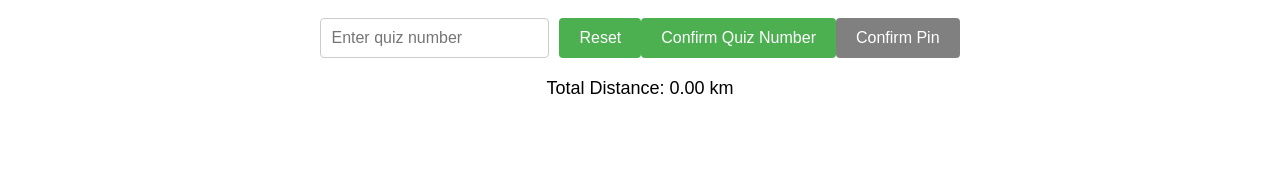
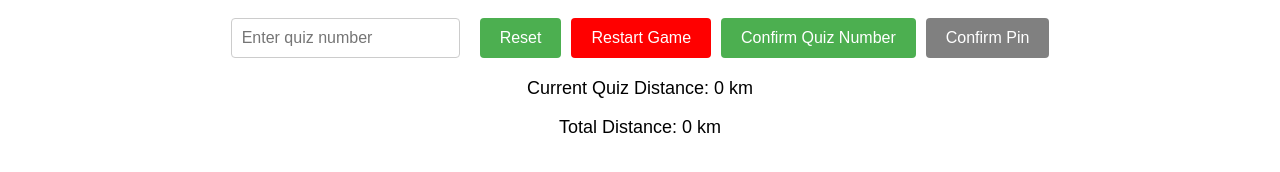
Before and after one commit to HayatoHongo/geogemini5, a plain HTML site: page index.html in a window 1280 px wide. Both pictures are taken after a click on the button "Reset". Shown: the part 622-794 px from the top of the page. Drawn offline with Linux system fonts and the light colour scheme; some packages are replaced by stand-ins of ours.

Commit message:
Update distance calculation logic and button behavior

```diff
--- a/index.html
+++ b/index.html
@@ -10,10 +10,12 @@
   <div id="quiz-container">
     <input type="text" id="quiz-input" placeholder="Enter quiz number">
     <button id="reset-button">Reset</button>
+    <button id="restart-button" class="restart">Restart Game</button>
     <button id="ok-button" class="active">Confirm Quiz Number</button>
     <button id="confirm-pin-button" class="inactive" disabled>Confirm Pin</button>
   </div>
   <div id="distance-container">
+    <p>Current Quiz Distance: <span id="current-distance">0 km</span></p>
     <p>Total Distance: <span id="total-distance">0 km</span></p>
   </div>
   <script src="script.js"></script>
--- a/script.js
+++ b/script.js
@@ -31,15 +31,40 @@ function initMap() {
 
     const quizInput = document.getElementById('quiz-input');
     const resetButton = document.getElementById('reset-button');
+    const restartButton = document.getElementById('restart-button');
     const okButton = document.getElementById('ok-button');
     const confirmPinButton = document.getElementById('confirm-pin-button');
+    const currentDistanceElement = document.getElementById('current-distance');
+    const totalDistanceElement = document.getElementById('total-distance');
     let currentQuizNumber = null;
+    let totalDistance = 0;
 
     resetButton.addEventListener('click', () => {
       quizInput.value = '';
       currentQuizNumber = null;
+      currentDistanceElement.textContent = '0 km';
+      okButton.classList.add('active');
+      okButton.classList.remove('inactive');
+      okButton.disabled = false;
+      confirmPinButton.classList.add('inactive');
+      confirmPinButton.classList.remove('active');
+      confirmPinButton.disabled = true;
+      if (userPin) {
+        userPin.setMap(null);
+        userPin = null;
+      }
+      if (answerPin) {
+        answerPin.setMap(null);
+        answerPin = null;
+      }
+    });
+
+    restartButton.addEventListener('click', () => {
+      quizInput.value = '';
+      currentQuizNumber = null;
+      currentDistanceElement.textContent = '0 km';
       totalDistance = 0;
-      document.getElementById('total-distance').textContent = totalDistance.toFixed(2) + ' km';
+      totalDistanceElement.textContent = '0 km';
       okButton.classList.add('active');
       okButton.classList.remove('inactive');
       okButton.disabled = false;
@@ -73,7 +98,10 @@ function initMap() {
     confirmPinButton.addEventListener('click', () => {
       if (userLocation && quizLocations[currentQuizNumber]) {
         const answerLocation = quizLocations[currentQuizNumber];
-        calculateDistance(userLocation.lat, userLocation.lng, answerLocation.lat, answerLocation.lng);
+        const distance = calculateDistance(userLocation.lat, userLocation.lng, answerLocation.lat, answerLocation.lng);
+        currentDistanceElement.textContent = distance.toFixed(2) + ' km';
+        totalDistance += distance;
+        totalDistanceElement.textContent = totalDistance.toFixed(2) + ' km';
 
         if (answerPin) {
           answerPin.setMap(null);
@@ -85,9 +113,6 @@ function initMap() {
         });
       }
     });
-
-    const totalDistanceElement = document.getElementById('total-distance');
-    let totalDistance = 0;
 
     function calculateDistance(userLat, userLng, answerLat, answerLng) {
       console.log(`User Location: (${userLat}, ${userLng})`);
@@ -101,8 +126,7 @@ function initMap() {
       const distanceInKm = distanceInMeters / 1000; // メートルをキロメートルに変換
       console.log(`Distance in Km: ${distanceInKm}`);
 
-      totalDistance += distanceInKm;
-      totalDistanceElement.textContent = totalDistance.toFixed(2) + ' km';
+      return distanceInKm;
     }
   }
 
--- a/styles.css
+++ b/styles.css
@@ -33,16 +33,23 @@ body {
 
   #reset-button,
   #ok-button,
-  #confirm-pin-button {
+  #confirm-pin-button,
+  #restart-button {
     padding: 10px 20px;
     font-size: 16px;
     border: none;
     border-radius: 4px;
     cursor: pointer;
+    margin-left: 10px;
   }
 
   #reset-button {
     background-color: #4CAF50;
+    color: white;
+  }
+
+  #restart-button {
+    background-color: red;
     color: white;
   }
 
```
